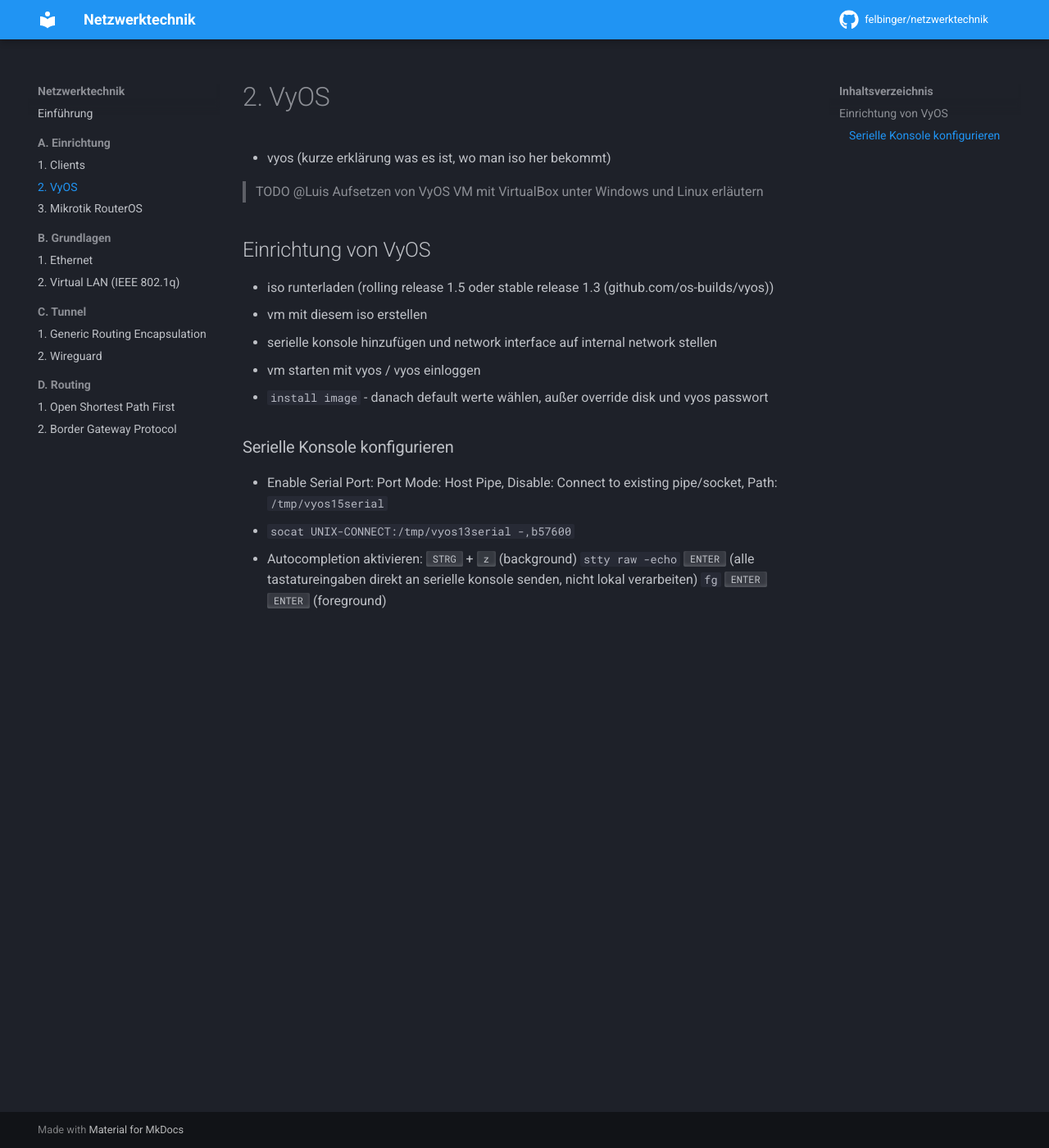
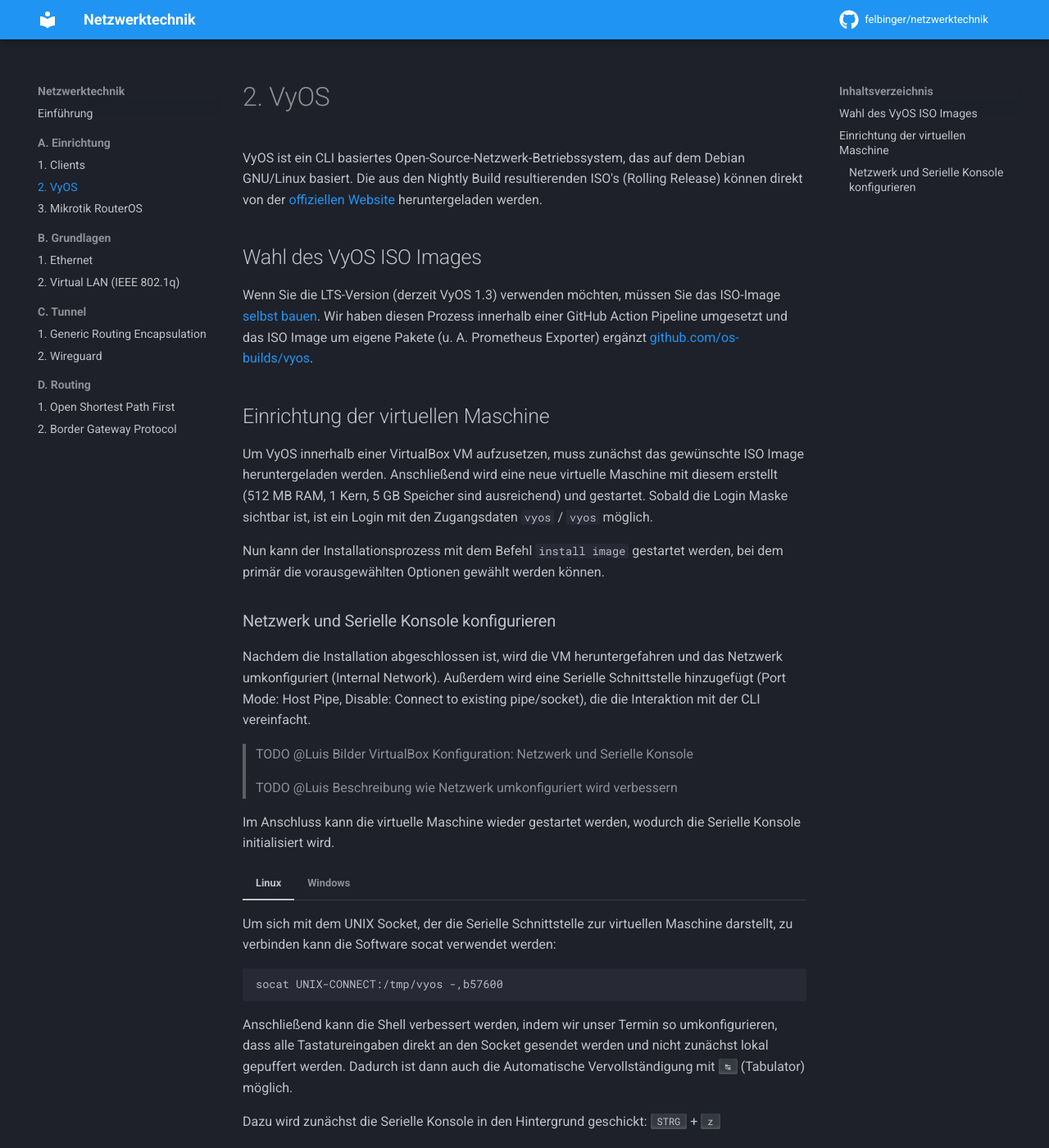
Before and after one commit to felbinger/netzwerktechnik, an MkDocs documentation site: the page built from docs/A._Einrichtung/2_vyos.md, in a window 1280 px wide and 1400 px high. Shown: the whole window at 82% size. Built offline with MkDocs 1.6.1 and Material for MkDocs 9.7.7, drawn with Linux system fonts in a browser that asks for light colours; comment, search, counter and statistics services are not loaded; some of the changed text lies outside the part shown.

Commit message:
improved vyos setup documentation

````diff
--- a/docs/A._Einrichtung/2_vyos.md
+++ b/docs/A._Einrichtung/2_vyos.md
@@ -1,24 +1,45 @@
 # 2. VyOS
 
-* vyos (kurze erklärung was es ist, wo man iso her bekommt)
+VyOS ist ein CLI basiertes Open-Source-Netzwerk-Betriebssystem, das auf dem Debian GNU/Linux basiert.
+Die aus den Nightly Build resultierenden ISO's (Rolling Release) können direkt von der [offiziellen Website](https://vyos.net/get/nightly-builds/) heruntergeladen werden.
 
+## Wahl des VyOS ISO Images
+Wenn Sie die LTS-Version (derzeit VyOS 1.3) verwenden möchten, müssen Sie das ISO-Image [selbst bauen](https://docs.vyos.io/en/latest/contributing/build-vyos.html). Wir haben diesen Prozess innerhalb einer GitHub Action Pipeline umgesetzt und das ISO Image um eigene Pakete (u. A. Prometheus Exporter) ergänzt [github.com/os-builds/vyos](https://github.com/os-builds/vyos).
 
-> TODO @Luis Aufsetzen von VyOS VM mit VirtualBox unter Windows und Linux erläutern
+## Einrichtung der virtuellen Maschine
+Um VyOS innerhalb einer VirtualBox VM aufzusetzen, muss zunächst das gewünschte ISO Image heruntergeladen werden. Anschließend wird eine neue virtuelle Maschine mit diesem erstellt (512 MB RAM, 1 Kern, 5 GB Speicher sind ausreichend) und gestartet. Sobald die Login Maske sichtbar ist, ist ein Login mit den Zugangsdaten `vyos` / `vyos` möglich.
 
-## Einrichtung von VyOS
-- iso runterladen (rolling release 1.5 oder stable release 1.3 (github.com/os-builds/vyos))
-- vm mit diesem iso erstellen
-- serielle konsole hinzufügen und network interface auf internal network stellen
-- vm starten mit vyos / vyos einloggen
-- `install image` - danach default werte wählen, außer override disk und vyos passwort
+Nun kann der Installationsprozess mit dem Befehl `install image` gestartet werden, bei dem primär die vorausgewählten Optionen gewählt werden können.
 
-### Serielle Konsole konfigurieren
-- Enable Serial Port:
-  Port Mode: Host Pipe,
-  Disable: Connect to existing pipe/socket,
-  Path: `/tmp/vyos15serial`
-- `socat UNIX-CONNECT:/tmp/vyos13serial -,b57600`
-- Autocompletion aktivieren:
-  <kbd>STRG</kbd> + <kbd>z</kbd> (background)
-  `stty raw -echo` <kbd>ENTER</kbd> (alle tastatureingaben direkt an serielle konsole senden, nicht lokal verarbeiten)
-  `fg` <kbd>ENTER</kbd><kbd>ENTER</kbd> (foreground)
+### Netzwerk und Serielle Konsole konfigurieren
+
+Nachdem die Installation abgeschlossen ist, wird die VM heruntergefahren und das Netzwerk umkonfiguriert (Internal Network). Außerdem wird eine Serielle Schnittstelle hinzugefügt (Port Mode: Host Pipe, Disable: Connect to existing pipe/socket), die die Interaktion mit der CLI vereinfacht.
+
+> TODO @Luis Bilder VirtualBox Konfiguration: Netzwerk und Serielle Konsole
+
+> TODO @Luis Beschreibung wie Netzwerk umkonfiguriert wird verbessern
+
+Im Anschluss kann die virtuelle Maschine wieder gestartet werden, wodurch die Serielle Konsole initialisiert wird.
+
+=== "Linux"
+    Um sich mit dem UNIX Socket, der die Serielle Schnittstelle zur virtuellen Maschine darstellt, zu verbinden kann die Software socat verwendet werden:
+
+    ```sh
+    socat UNIX-CONNECT:/tmp/vyos -,b57600
+    ```
+
+    Anschließend kann die Shell verbessert werden, indem wir unser Termin so umkonfigurieren, dass alle Tastatureingaben direkt an den Socket gesendet werden und nicht zunächst lokal gepuffert werden. Dadurch ist dann auch die Automatische Vervollständigung mit <kbd>&#x21b9;</kbd> (Tabulator) möglich.
+
+    Dazu wird zunächst die Serielle Konsole in den Hintergrund geschickt: <kbd>STRG</kbd> + <kbd>z</kbd>
+
+    Anschließend wird stty umkonfiguriert:
+
+    ```sh
+    stty raw -echo
+    ```
+
+    Im letzten Schritt kann die Serielle Konsole wieder in den Vordergrund geholt werden.
+    Dazu wird `fg` getippt und zweimal <kbd>&#x21b5;</kbd> (Enter) gedrückt.
+
+=== "Windows"
+    > TODO @Luis Beschreibung für Verwendung von Putty oder ähnlichem einfügen
--- a/mkdocs.yml
+++ b/mkdocs.yml
@@ -27,6 +27,7 @@ theme:
     - navigation.sections
 
 markdown_extensions:
+  - pymdownx.superfences
   - pymdownx.tabbed:
       alternate_style: true
   - attr_list   # image resize and lazy loading
````
Also changed, not shown: docs/A._Einrichtung/3_routeros.md (+3 -3 lines).
